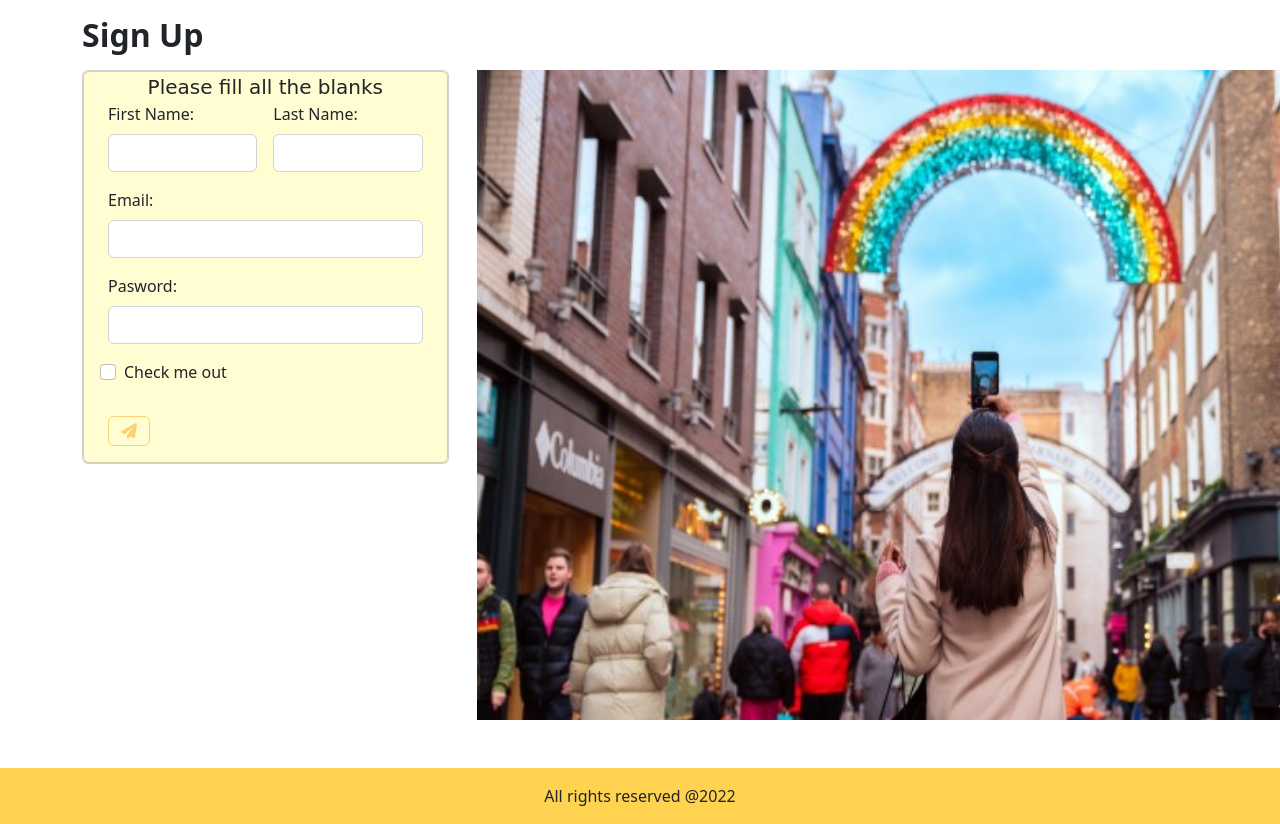
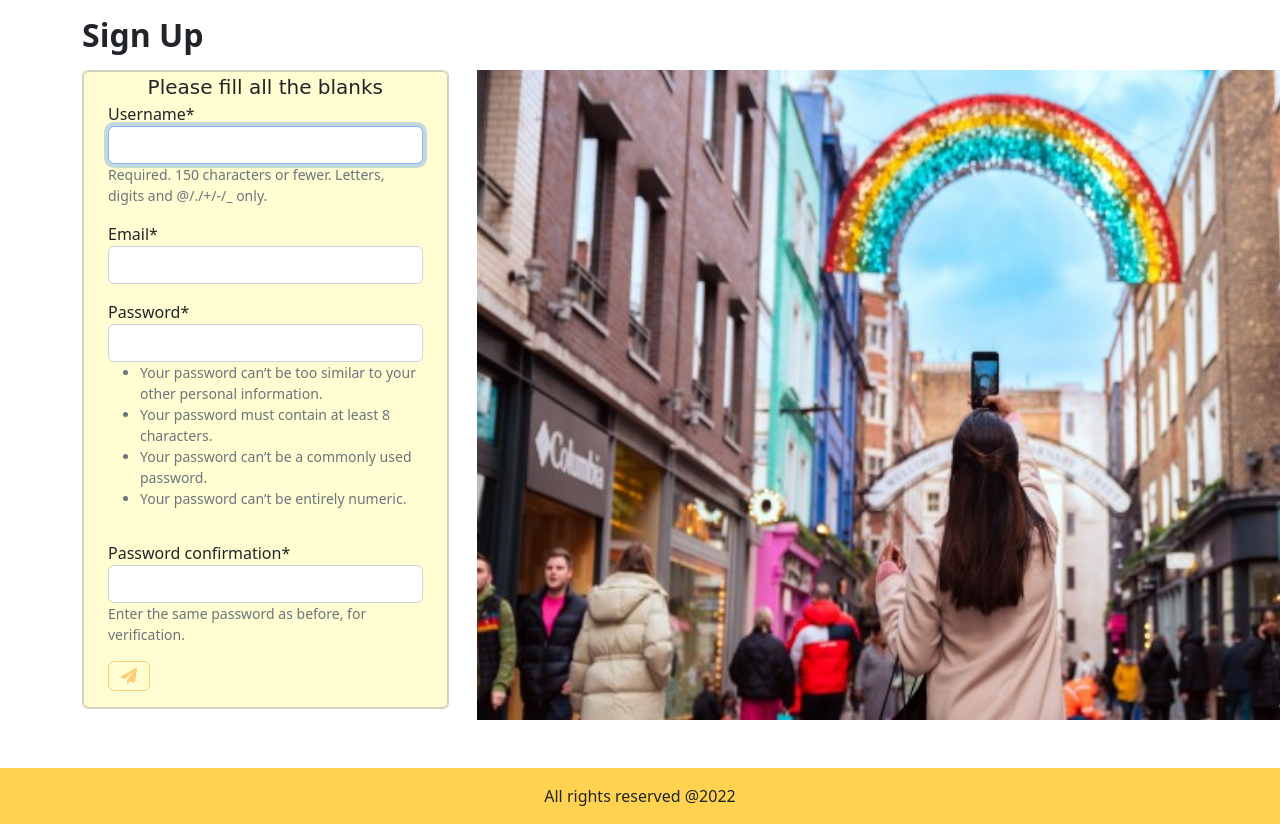
Before and after one commit to Dharith96/backend, a Django app: page /signup/ in a window 1280 px wide; the page is wider, and only the part inside the window is pictured. Shown: the part 56-880 px from the top of that part. Run offline with Django 4.2, Linux system fonts and the light colour scheme; some libraries are stand-ins or nearby versions.

Commit message:
signup backend, fixing some linking problem

```diff
--- /dev/null
+++ b/hotel1/home/forms.py
@@ -0,0 +1,17 @@
+from django.contrib.auth.models import User
+from django import forms
+from django.shortcuts import render, redirect
+from django.http import HttpResponse
+from django.urls import reverse_lazy
+from django.views.generic import CreateView, DeleteView, DetailView, ListView
+from django.contrib.auth import authenticate, login
+from django.contrib.auth.decorators import login_required
+from django.contrib.auth.mixins import LoginRequiredMixin
+from django.contrib.auth.forms import UserCreationForm
+
+class signupform(UserCreationForm):
+    email =forms.EmailField()
+
+    class Meta:
+        model = User
+        fields = ["username", "email", "password1", "password2"]
--- a/hotel1/home/templates/contactus.html
+++ b/hotel1/home/templates/contactus.html
@@ -27,15 +27,15 @@
       </a>
       <ul class="navbar-nav me-auto">
         <li class="nav-item">
-          <a class="nav-link" href="../home"><strong>Stay.com</strong></a>
+          <a class="nav-link" href="{% url 'home' %}"><strong>Stay.com</strong></a>
         </li>
         </ul>
         <ul class="d-flex navbar-nav justify-content-end">
         <li class="nav-item">
-          <a class="nav-link" href="../signin"><strong>Sign in</strong></a>
+          <a class="nav-link" href="{% url 'sinin' %}"><strong>Sign in</strong></a>
         </li>
         <li class="nav-item">
-          <a class="nav-link active" href=""><strong>Contact us</strong></a>
+          <a class="nav-link active" href="{% url 'contactus' %}"><strong>Contact us</strong></a>
         </li>
       </ul>
     </div>
--- a/hotel1/home/templates/lasvegas.html
+++ b/hotel1/home/templates/lasvegas.html
@@ -25,15 +25,15 @@
           </a>
           <ul class="navbar-nav me-auto">
             <li class="nav-item">
-              <a class="nav-link" href="../home"><strong>Stay.com</strong></a>
+              <a class="nav-link" href="{% url 'home' %}"><strong>Stay.com</strong></a>
             </li>
             </ul>
             <ul class="d-flex navbar-nav justify-content-end">
             <li class="nav-item">
-              <a class="nav-link" href="../signin"><strong>Sign in</strong></a>
+              <a class="nav-link" href="{% url 'sinin' %}"><strong>Sign in</strong></a>
             </li>
             <li class="nav-item">
-              <a class="nav-link" href="../contactus"><strong>Contact us</strong></a>
+              <a class="nav-link" href="{% url 'contactus' %}"><strong>Contact us</strong></a>
             </li>
           </ul>
         </div>
--- a/hotel1/home/templates/signup.html
+++ b/hotel1/home/templates/signup.html
@@ -23,15 +23,15 @@
           </a>
           <ul class="navbar-nav me-auto">
             <li class="nav-item">
-              <a class="nav-link" href="../home"><strong>Stay.com</strong></a>
+              <a class="nav-link" href="{% url 'home' %}"><strong>Stay.com</strong></a>
             </li>
             </ul>
             <ul class="d-flex navbar-nav justify-content-end">
             <li class="nav-item">
-              <a class="nav-link active" href="../signin"><strong>Sign in</strong></a>
+              <a class="nav-link active" href="{% url 'sinin' %}"><strong>Sign in</strong></a>
             </li>
             <li class="nav-item">
-              <a class="nav-link" href="../contactus"><strong>Contact us</strong></a>
+              <a class="nav-link" href="{% url 'contactus' %}"><strong>Contact us</strong></a>
             </li>
           </ul>
         </div>
@@ -45,31 +45,16 @@
                     <div class="card">
                       <div class="card body bg-cream">
                         <center><div style="font-family:'Brush Script MT', cursive ; font-size: 20px">Please fill all the blanks</div></center>
-                        <form action="" class="row g-3 mx-3">
-                          <div class="col-md-6">
-                            <label for="First Name" class="form-label">First Name:</label>
-                            <input type="First Name" name="First Name" class="form-control" id="First Name">
-                          </div>
-                          <div class="col-md-6">
-                            <label for="Last Name" class="form-label">Last Name:</label>
-                            <input type="text" name="Last Name" class="form-control" id="Last Name">
-                          </div>
-                          <div class="col-md-12">
-                            <label for="email" class="form-label">Email:</label>
-                            <input type="email" name="email" class="form-control" id="email">
-                          </div>
-                          <div class="col-md-12">
-                            <label for="password" class="form-label">Pasword:</label>
-                            <input type="text" name="password" class="form-control" id="password">
-                          </div>
-                          <div class="mb-3 form-check">
-                            <input type="checkbox" class="form-check-input" id="exampleCheck1">
-                            <label class="form-check-label" for="exampleCheck1">Check me out</label>
-                          </div>
+                        {% load crispy_forms_tags %}
+                        {% block content %}
+                        <form method="POST" action="" class=" form_group row g-3 mx-3">
+                          {% csrf_token %}
+                          {{form|crispy}}
                           <div calss="col-md-12">
                           <button type="submit" class="btn btn-outline-warning"><i class="fa-sharp fa-solid fa-paper-plane"></i></button>
                           </div>
                         </form>
+                        {% endblock %}
                       </div>
                     </div>
                   </div>
--- a/hotel1/home/views.py
+++ b/hotel1/home/views.py
@@ -1,7 +1,15 @@
-from django.shortcuts import render
+from django.shortcuts import render, redirect
 from django.http import HttpResponse
 from .models import Location, Hotels
 import datetime
+from django.http import HttpResponse
+from django.urls import reverse_lazy
+from django.views.generic import CreateView, DeleteView, DetailView, ListView
+from django.contrib.auth import authenticate, login
+from django.contrib.auth.decorators import login_required
+from django.contrib.auth.mixins import LoginRequiredMixin
+from django.contrib.auth.forms import UserCreationForm
+from .forms import signupform
 
 
 # Create your views here.
@@ -18,8 +26,16 @@ def contactus(request):
 def lasvegas(request):
     return render(request=request, template_name='templates/lasvegas.html')
 
-def signup(request):
-    return render(request=request, template_name='templates/signup.html')
+def signup(response):
+    if response.method == "POST":
+        form = signupform(response.POST)
+        if form.is_valid():
+            form.save()
+        return redirect("/home")
+    else:
+        form = signupform()
+
+    return render(response, 'templates/signup.html', {"form": form})
 
 def detail(request, location_id):
     return HttpResponse("<h2> You're looking at the Location id :  %s. </h2>" % location_id)
--- a/hotel1/hotel1/settings.py
+++ b/hotel1/hotel1/settings.py
@@ -39,6 +39,7 @@ INSTALLED_APPS = [
     'django.contrib.sessions',
     'django.contrib.messages',
     'django.contrib.staticfiles',
+    'crispy_forms'
 ]
 
 MIDDLEWARE = [
@@ -123,3 +124,5 @@ STATIC_URL = 'static/'
 # https://docs.djangoproject.com/en/4.1/ref/settings/#default-auto-field
 
 DEFAULT_AUTO_FIELD = 'django.db.models.BigAutoField'
+
+CRISPY_TEMPLATE_PACK="bootstrap4"
--- a/hotel1/hotel1/urls.py
+++ b/hotel1/hotel1/urls.py
@@ -20,4 +20,5 @@ urlpatterns = [
     path('admin/', admin.site.urls),
     path('home/', include('home.urls')),
     path('', include('home.urls')),
+    path('', include('django.contrib.auth.urls'))
 ]
```
Also changed, not shown: hotel1/home/templates/home.html (+7 -7 lines), hotel1/home/templates/signin.html (+8 -8 lines), hotel1/db.sqlite3.
